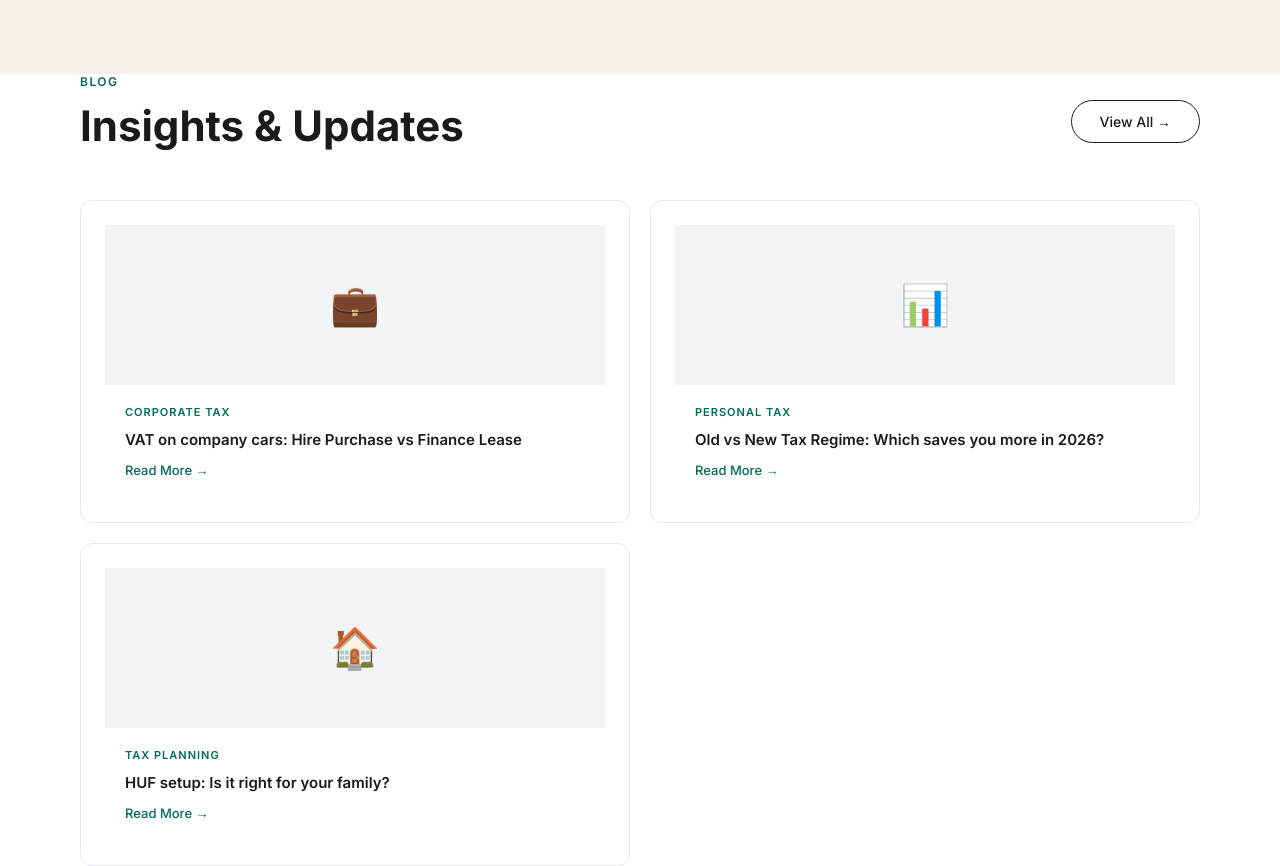
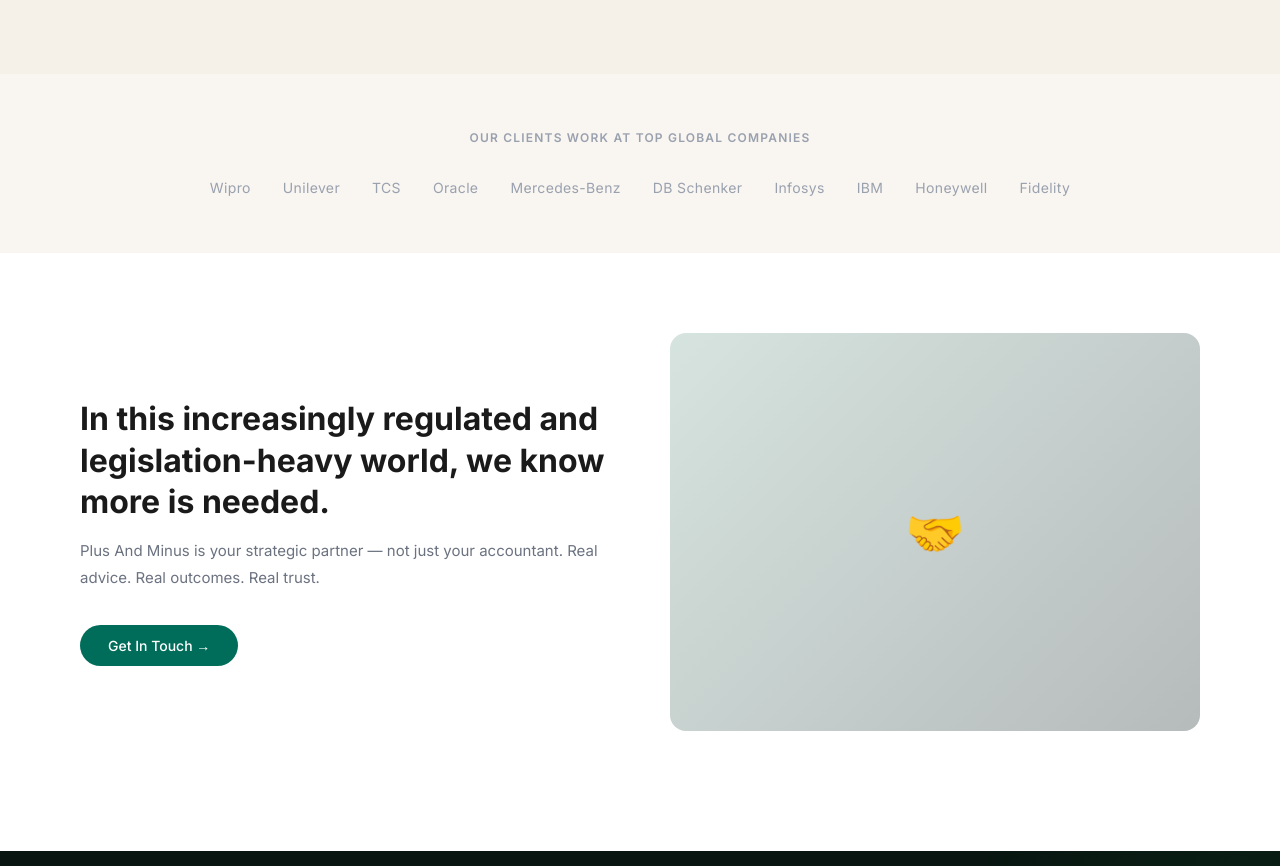
Before and after one commit to PreethamMR22/Plus-and-Minus---CA-website--BrandPsychology, a React (Vite) app in the folder plus-and-minus-react/: page / in a window 1280 px wide. Shown: the part 5820-6686 px from the top of the page. Built offline with nearby package versions, Linux system fonts and the light colour scheme.

Commit message:
small changes in the home.css

```diff
--- a/plus-and-minus-react/src/pages/Home.css
+++ b/plus-and-minus-react/src/pages/Home.css
@@ -425,64 +425,54 @@
   margin-top: 4px;
 }
 
-/* INSIGHTS */
-.insights-header {
-  display: flex;
-  justify-content: space-between;
-  align-items: center;
+/* CLIENTS */
+.clients-section {
+  background: #f9f5f0;
+  padding: 56px 166px;
+  max-width: none;
+  margin: 0;
+  height: 179px;
+}
+
+.clients-header {
+  text-align: center;
   margin-bottom: 32px;
 }
 
-.insights-grid {
-  display: grid;
-  grid-template-columns: repeat(3, 1fr);
-  gap: 24px;
+.clients-tag {
+  font-family: 'Inter', sans-serif;
+  font-size: 12px;
+  font-weight:600;
+  color: #99a1af;
+  letter-spacing: 1.2px;
+  text-transform: uppercase;
+  line-height: 16px;
 }
 
-.insight-card {
-  border: 1px solid var(--border);
-  border-radius: 14px;
-  overflow: hidden;
-  cursor: pointer;
-  transition: all 0.2s;
+.clients-grid {
+  display: flex;
+  justify-content: center;
+  align-items: center;
+  flex-wrap: wrap;
+  gap: 32px;
+  max-width: 1200px;
+  margin: 0 auto;
 }
 
-.insight-card:hover {
-  border-color: var(--green);
-}
-
-.insight-img {
-  background: var(--gray-light);
-  height: 160px;
+.client-item {
   display: flex;
   align-items: center;
   justify-content: center;
-  font-size: 40px;
 }
 
-.insight-content {
-  padding: 20px;
-}
+.client-name {
+  font-family: 'Inter', sans-serif;
+  font-size: 14px;
 
-.insight-tag {
-  font-size: 11px;
-  color: var(--green);
-  font-weight: 600;
-  letter-spacing: 1px;
-  text-transform: uppercase;
-  margin-bottom: 8px;
-}
-
-.insight-card h3 {
-  font-size: 15px;
-  font-weight: 600;
-  line-height: 1.4;
-  margin-bottom: 10px;
-}
-
-.insight-read {
-  font-size: 13px;
-  color: var(--green);
+  color: #99a1af;
+  line-height: 20px;
+  letter-spacing: 0.35px;
+  white-space: nowrap;
 }
 
 /* BOTTOM CTA */
@@ -1093,6 +1083,14 @@
   .service-card {
     padding: 28px 24px;
   }
+
+  .clients-section {
+    padding: 56px 40px 80px;
+  }
+
+  .clients-grid {
+    gap: 24px;
+  }
 }
 
 @media (max-width: 768px) {
@@ -1103,6 +1101,18 @@
 
   .service-card {
     padding: 24px 20px;
+  }
+
+  .clients-section {
+    padding: 40px 20px 60px;
+  }
+
+  .clients-grid {
+    gap: 20px;
+  }
+
+  .client-name {
+    font-size: 13px;
   }
 
   .mission-section {
--- a/plus-and-minus-react/src/pages/Home.jsx
+++ b/plus-and-minus-react/src/pages/Home.jsx
@@ -31,22 +31,17 @@ const Home = () => {
     }
   ];
 
-  const insightsData = [
-    {
-      icon: '💼',
-      tag: 'Corporate Tax',
-      title: 'VAT on company cars: Hire Purchase vs Finance Lease'
-    },
-    {
-      icon: '📊',
-      tag: 'Personal Tax',
-      title: 'Old vs New Tax Regime: Which saves you more in 2026?'
-    },
-    {
-      icon: '🏠',
-      tag: 'Tax Planning',
-      title: 'HUF setup: Is it right for your family?'
-    }
+  const clientsData = [
+    'Wipro',
+    'Unilever',
+    'TCS',
+    'Oracle',
+    'Mercedes-Benz',
+    'DB Schenker',
+    'Infosys',
+    'IBM',
+    'Honeywell',
+    'Fidelity'
   ];
 
   const taxIssuesData = [
@@ -377,24 +372,15 @@ const Home = () => {
         </div>
       </section>
 
-      {/* Insights */}
-      <section className="section">
-        <div className="insights-header">
-          <div>
-            <div className="section-tag">Blog</div>
-            <h2 className="section-title">Insights & Updates</h2>
-          </div>
-          <Button variant="outline">View All →</Button>
+      {/* Clients */}
+      <section className="clients-section">
+        <div className="clients-header">
+          <p className="clients-tag">Our clients work at top global companies</p>
         </div>
-        <div className="insights-grid">
-          {insightsData.map((insight, index) => (
-            <div key={index} className="insight-card">
-              <div className="insight-img">{insight.icon}</div>
-              <div className="insight-content">
-                <div className="insight-tag">{insight.tag}</div>
-                <h3>{insight.title}</h3>
-                <div className="insight-read">Read More →</div>
-              </div>
+        <div className="clients-grid">
+          {clientsData.map((client, index) => (
+            <div key={index} className="client-item">
+              <span className="client-name">{client}</span>
             </div>
           ))}
         </div>
```
